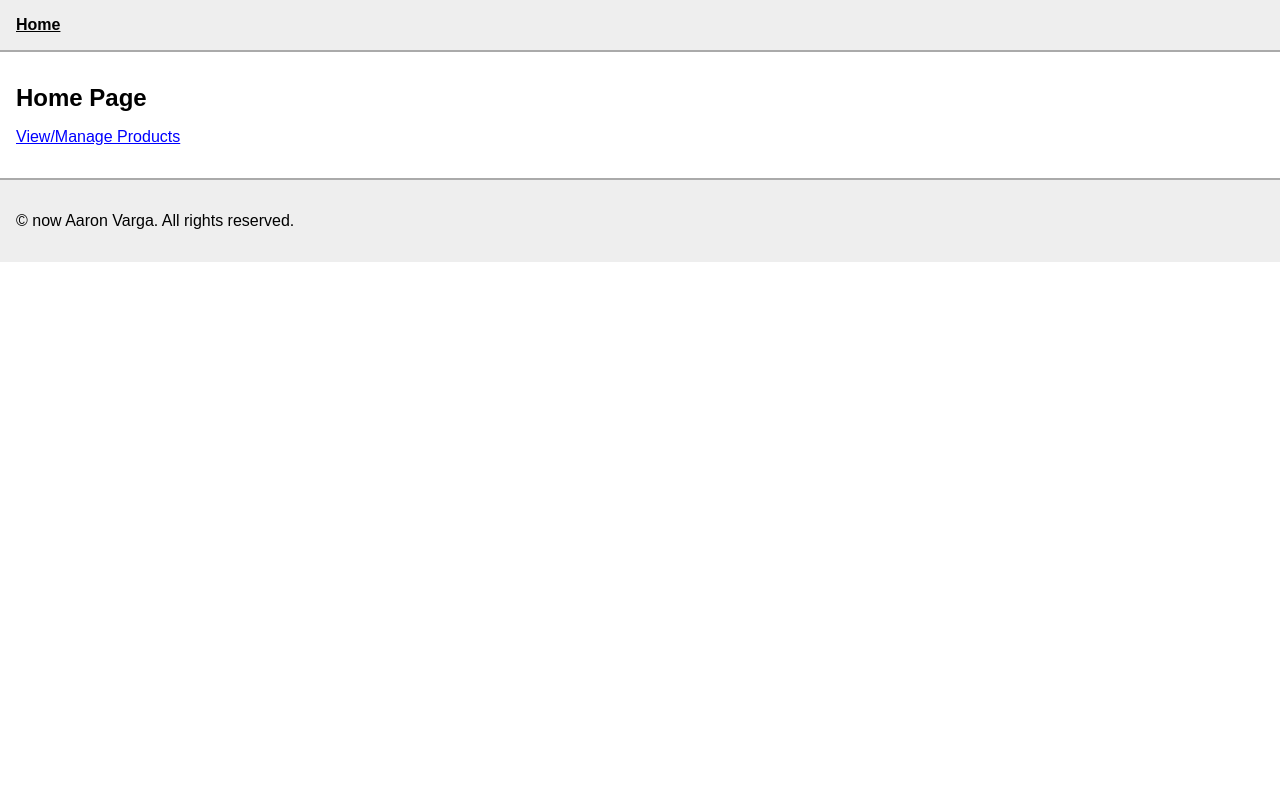
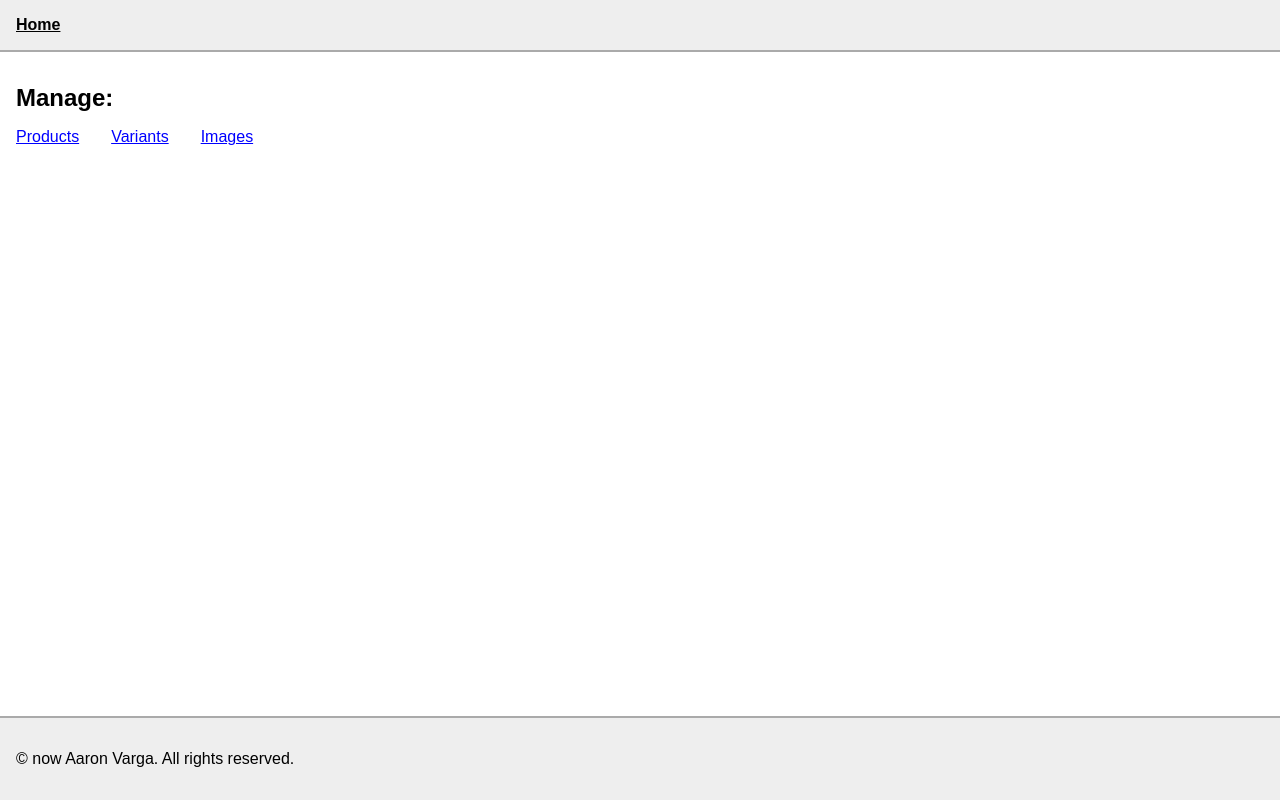
Before and after one commit to VargaAaron-FS/advanced-routing-using-express, a Node server app: template templates/views/home.twig in a window 1280 px wide. Run offline with Node 20, Linux system fonts and the light colour scheme; the template is opened without the code that fills it, so the values that code supplies are empty; some libraries are stand-ins or nearby versions.

Commit message:
setup views for images and variants. Trying to figure out why my Image show is not populated the variant in the dropdown when creating a new image. Still troubleshooting.

```diff
--- a/index.js
+++ b/index.js
@@ -3,6 +3,8 @@ const app = express();
 const bodyParser = require("body-parser");
 app.use(bodyParser.urlencoded({ extended: false }));
 const productRouter = require("./routes/Products");
+const variantRouter = require("./routes/Variants");
+const imageRouter = require("./routes/Images");
 app.set("view engine", "twig");
 app.set("views", __dirname + "/templates");
 
@@ -11,5 +13,7 @@ app.get("/", (req, res) => {
 });
 
 app.use("/products", productRouter);
+app.use("/variants", variantRouter);
+app.use("/images", imageRouter);
 
 app.listen(3000);
--- a/templates/layouts/base.twig
+++ b/templates/layouts/base.twig
@@ -11,6 +11,9 @@
             font-family: sans-serif;
             margin: 0;
             padding: 0;
+            display: grid;
+            grid-template-rows: auto 1fr auto;
+            min-height: 100vh;
         }
         a {
             color:  blue;
@@ -49,6 +52,9 @@
             padding: 1rem;
             background: #eee;
         }
+        form {
+            margin-top: 1rem;
+        }
     </style>
 </head>
 
--- a/templates/views/home.twig
+++ b/templates/views/home.twig
@@ -1,14 +1,17 @@
 {% extends "layouts/base.twig" %}
 {% block main_content %}
-<h2>Home Page</h2>
+<h2>Manage:</h2>
 <ul>
     <li>
-        <a href="/products">View/Manage Products</a>
+        <a href="/products">Products</a>
+    </li>
+    <li>
+        <a href="/variants">Variants</a>
+    </li>
+    <li>
+        <a href="/images">Images</a>
     </li>
 </ul>
 {% endblock %}
-{% block scripts %}
-<p>Scripts are loaded!</p>
-<script type="text/javascript"></script>
-{% endblock %}
-{% block title %}Home View{% endblock %}
+
+{% block title %}Manage{% endblock %}
```
